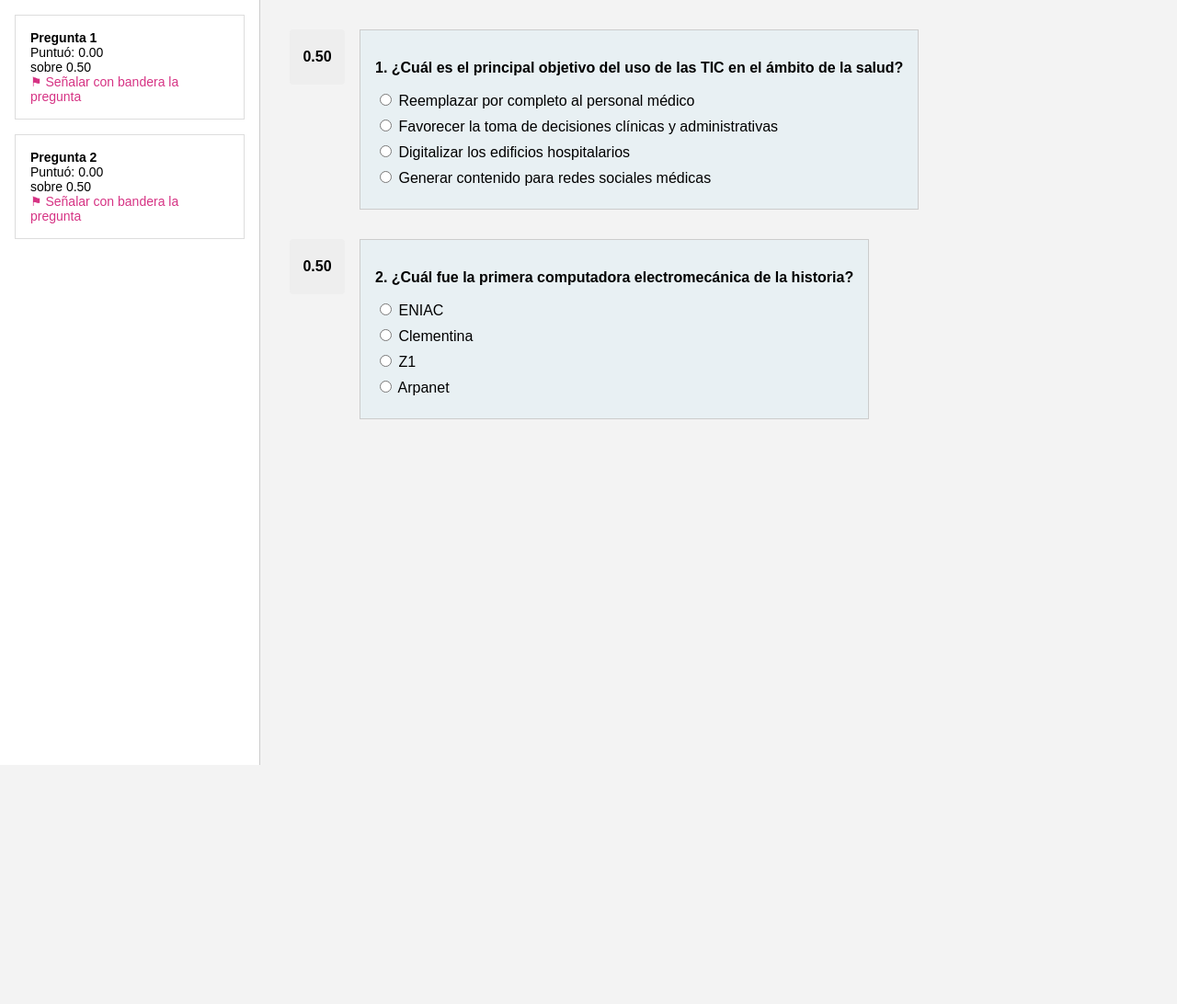
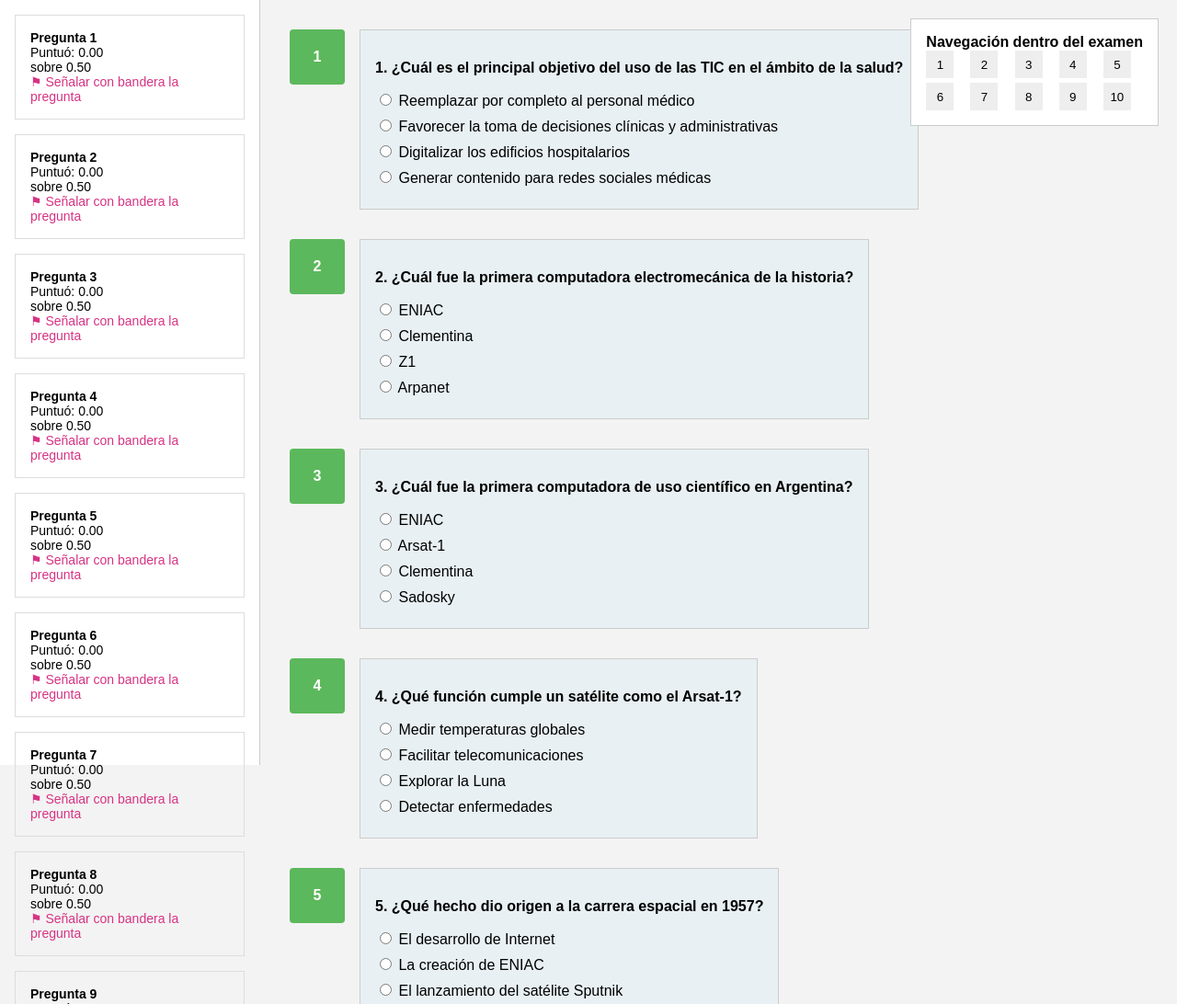
Before and after one commit to alejandrin123/Prova-informatica-unr, a plain HTML site: page index.html in a window 1280 px wide. Shown: the top 1092 px of the page at 92% size. Before the commit the page ends 832 px from the top, so only its background shows below. Drawn offline with Linux system fonts and the light colour scheme.

Commit message:
Update index.html

```diff
--- a/index.html
+++ b/index.html
@@ -53,7 +53,8 @@
     .score-box {
       width: 60px;
       height: 60px;
-      background-color: #eee;
+      background-color: #5cb85c;
+      color: white;
       border-radius: 4px;
       display: flex;
       align-items: center;
@@ -65,36 +66,55 @@
       display: flex;
       align-items: flex-start;
     }
+    .navigation-box {
+      position: fixed;
+      top: 20px;
+      right: 20px;
+      background-color: #fff;
+      padding: 1rem;
+      border: 1px solid #ccc;
+    }
+    .nav-grid {
+      display: grid;
+      grid-template-columns: repeat(5, 1fr);
+      gap: 5px;
+    }
+    .nav-grid button {
+      width: 30px;
+      height: 30px;
+      border: none;
+      background-color: #eee;
+      cursor: pointer;
+    }
   </style>
 </head>
 <body>
   <div class="container">
     <div class="sidebar" id="summary"></div>
     <div class="content" id="quiz"></div>
+    <div class="navigation-box">
+      <strong>Navegación dentro del examen</strong>
+      <div class="nav-grid" id="nav"></div>
+    </div>
   </div>
 
   <script>
     const data = [
-      {
-        question: "¿Cuál es el principal objetivo del uso de las TIC en el ámbito de la salud?",
-        options: [
-          "Reemplazar por completo al personal médico",
-          "Favorecer la toma de decisiones clínicas y administrativas",
-          "Digitalizar los edificios hospitalarios",
-          "Generar contenido para redes sociales médicas"
-        ],
-        answer: 1
-      },
-      {
-        question: "¿Cuál fue la primera computadora electromecánica de la historia?",
-        options: ["ENIAC", "Clementina", "Z1", "Arpanet"],
-        answer: 2
-      },
-      // ... Continúa con el resto de las preguntas siguiendo este formato
+      { question: "¿Cuál es el principal objetivo del uso de las TIC en el ámbito de la salud?", options: ["Reemplazar por completo al personal médico", "Favorecer la toma de decisiones clínicas y administrativas", "Digitalizar los edificios hospitalarios", "Generar contenido para redes sociales médicas"], answer: 1 },
+      { question: "¿Cuál fue la primera computadora electromecánica de la historia?", options: ["ENIAC", "Clementina", "Z1", "Arpanet"], answer: 2 },
+      { question: "¿Cuál fue la primera computadora de uso científico en Argentina?", options: ["ENIAC", "Arsat-1", "Clementina", "Sadosky"], answer: 2 },
+      { question: "¿Qué función cumple un satélite como el Arsat-1?", options: ["Medir temperaturas globales", "Facilitar telecomunicaciones", "Explorar la Luna", "Detectar enfermedades"], answer: 1 },
+      { question: "¿Qué hecho dio origen a la carrera espacial en 1957?", options: ["El desarrollo de Internet", "La creación de ENIAC", "El lanzamiento del satélite Sputnik", "La fundación de la NASA"], answer: 2 },
+      { question: "¿Cuál fue el propósito original de la red ARPANET?", options: ["Ser una red de comunicación militar resistente a ataques", "Fomentar el comercio digital", "Crear entretenimiento virtual", "Digitalizar los registros académicos"], answer: 0 },
+      { question: "¿Qué forma de red está basada en nodos interconectados sin jerarquías fijas?", options: ["Jerárquica", "Malla", "Estrella", "Punto a punto"], answer: 1 },
+      { question: "¿Qué tipo de señal usan las computadoras modernas para representar información?", options: ["Digital", "Analógica", "Radial", "Sensorial"], answer: 0 },
+      { question: "¿Cuál es la unidad mínima de información digital?", options: ["Byte", "Bit", "Hertz", "Mega"], answer: 1 },
+      { question: "¿Quién fue uno de los primeros en imaginar una biblioteca universal a partir de redes de información?", options: ["Paul Otlet", "Bill Gates", "Ada Lovelace", "Steve Jobs"], answer: 0 }
     ];
 
     const summaryDiv = document.getElementById("summary");
     const quizDiv = document.getElementById("quiz");
+    const navDiv = document.getElementById("nav");
 
     data.forEach((q, index) => {
       const summaryItem = document.createElement("div");
@@ -113,7 +133,7 @@
 
       const scoreBox = document.createElement("div");
       scoreBox.className = "score-box";
-      scoreBox.textContent = "0.50";
+      scoreBox.textContent = index + 1;
 
       const questionDiv = document.createElement("div");
       questionDiv.className = "question";
@@ -135,6 +155,10 @@
       questionContainer.appendChild(scoreBox);
       questionContainer.appendChild(questionDiv);
       quizDiv.appendChild(questionContainer);
+
+      const navButton = document.createElement("button");
+      navButton.textContent = index + 1;
+      navDiv.appendChild(navButton);
     });
 
     function handleAnswer(index, selected) {
```
